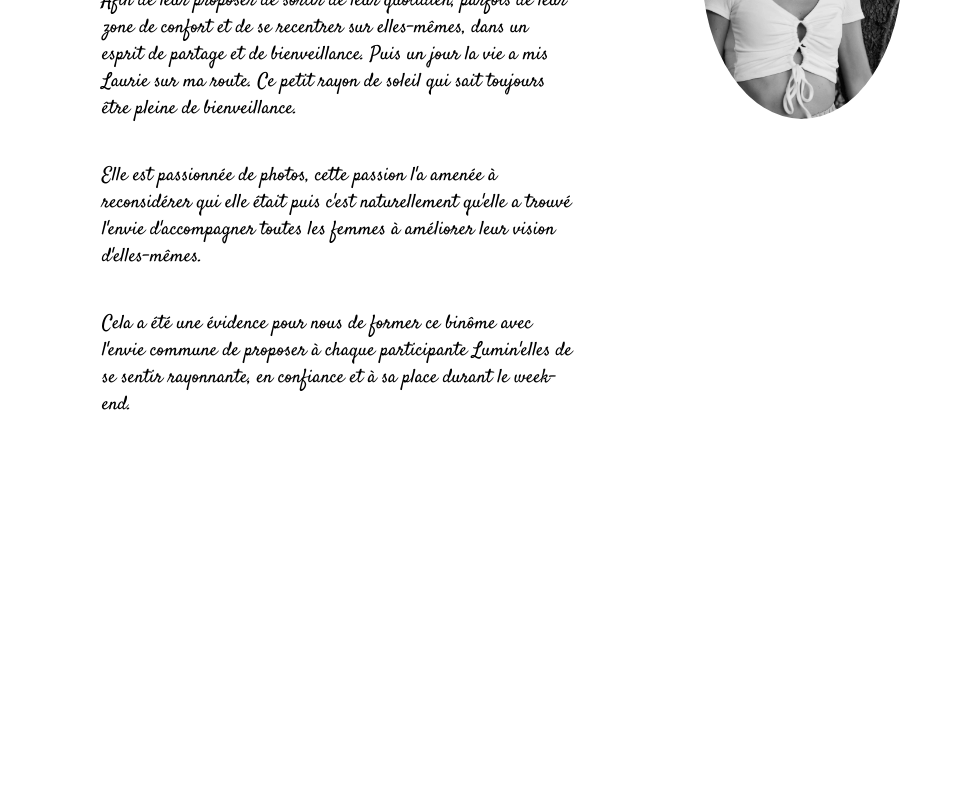
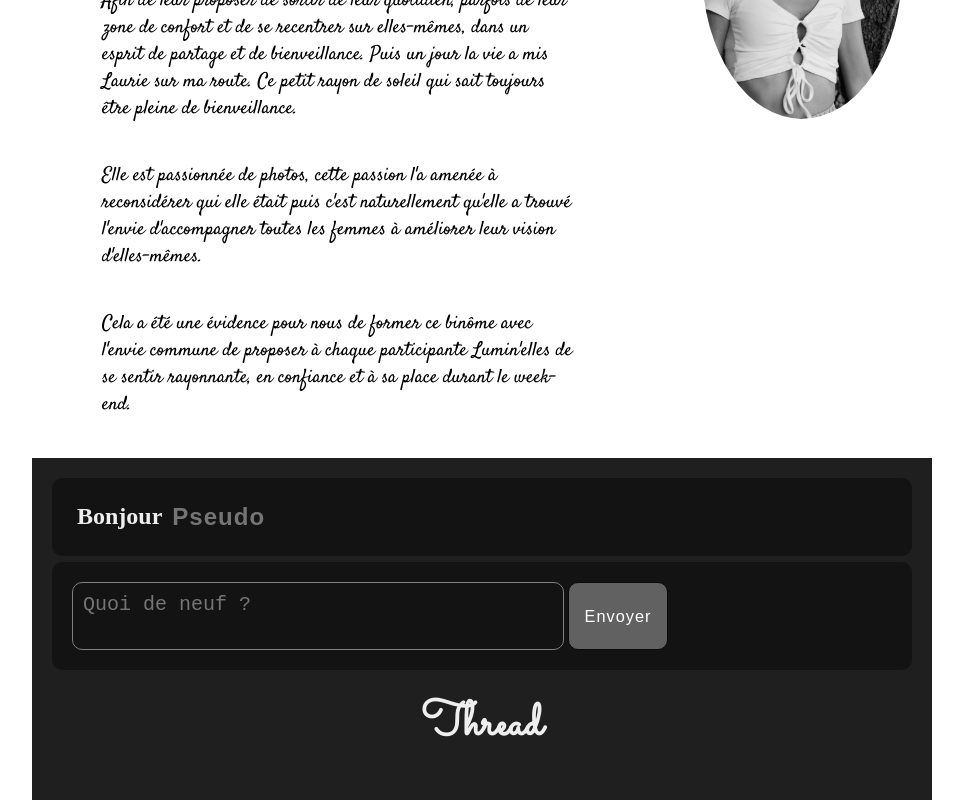
Before and after one commit to SanchezYoan/luminelles, a React (Create React App) app: page / in a window 1280 px wide. Shown: the part 665-1465 px from the top of the page, without its empty margins (158-1121 px from the left). Before the commit the page ends 1123 px from the top, so only its background shows below. Built offline with nearby package versions, Linux system fonts and the light colour scheme.

Commit message:
comments

```diff
--- a/package.json
+++ b/package.json
@@ -7,6 +7,7 @@
     "@testing-library/jest-dom": "^5.17.0",
     "@testing-library/react": "^13.4.0",
     "@testing-library/user-event": "^13.5.0",
+    "axios": "^1.5.0",
     "dotenv": "^16.3.1",
     "express": "^4.18.2",
     "mongoose": "^7.5.1",
--- a/src/App.js
+++ b/src/App.js
@@ -1,6 +1,5 @@
 import { BrowserRouter, Route, Routes } from "react-router-dom";
 import Home from "./pages/Home";
-import React from "react";
 import WeekEnd from "./pages/WeekEnd";
 import Contact from "./pages/Contact";
 import NotFound from "./pages/NotFound";
--- a/src/components/Comments.js
+++ b/src/components/Comments.js
@@ -1,7 +1,24 @@
-import React from "react";
+import React, { useState } from "react";
+import NewPost from "./NewPost";
+import Thread from "./Thread";
 
 const Comments = () => {
-  return <div></div>;
+  const [userId, setUserId] = useState("");
+
+  return (
+    <div className="comments-container">
+      <div className="login">
+        <h3>Bonjour</h3>
+        <input
+          type="text"
+          placeholder="Pseudo"
+          onChange={(e) => setUserId(e.target.value)}
+        />
+      </div>
+      <NewPost userId={userId} />
+      <Thread userId={userId} />
+    </div>
+  );
 };
 
 export default Comments;
--- /dev/null
+++ b/src/components/NewPost.js
@@ -0,0 +1,35 @@
+import axios from "axios";
+import React, { useState } from "react";
+
+const NewPost = ({ userId }) => {
+  const [message, setMessage] = useState("");
+
+  const handleForm = (e) => {
+    e.preventDefault();
+
+    axios
+      .post("http://localhost:5000/post/", {
+        message,
+        author: userId,
+      })
+      .then((res) => console.log(res));
+  };
+
+  return (
+    <div>
+      <form
+        action=""
+        className="new-post-container"
+        onSubmit={(e) => handleForm(e)}
+      >
+        <textarea
+          placeholder="Quoi de neuf ?"
+          onChange={(e) => setMessage(e.target.value)}
+        ></textarea>
+        <input type="submit" value="Envoyer" />
+      </form>
+    </div>
+  );
+};
+
+export default NewPost;
--- /dev/null
+++ b/src/components/Thread.js
@@ -0,0 +1,11 @@
+import React from "react";
+
+const Thread = () => {
+  return (
+    <div>
+      <h1>Thread</h1>
+    </div>
+  );
+};
+
+export default Thread;
--- a/src/pages/Home.js
+++ b/src/pages/Home.js
@@ -2,7 +2,7 @@ import React from "react";
 import { HomeData } from "../data/homeData";
 import Navigation from "../components/Navigation";
 import SocialNetwork from "../components/SocialNetwork";
-
+import Comments from "../components/Comments";
 const Home = () => {
   return (
     <div className="home">
@@ -32,6 +32,7 @@ const Home = () => {
           </div>
         </div>
       </div>
+      <Comments />
     </div>
   );
 };
--- a/src/styles/_settings.scss
+++ b/src/styles/_settings.scss
@@ -21,6 +21,10 @@
   $color-4: rgb(141, 141, 141);
   $black: rgb(40, 40, 40);
   $red: rgb(253, 87, 87);
+
+  body {
+    overflow: hidden;
+  }
 
   * {
     textarea {
--- /dev/null
+++ b/src/styles/components/_comments.scss
@@ -0,0 +1,165 @@
+.comments-container {
+    background: rgb(31, 31, 31);
+    color: rgb(238, 238, 238);
+    max-width: 900px;
+    margin: 0 auto;
+    padding: 20px;
+  }
+  .login,
+  .new-post-container,
+  .thread-container {
+    box-shadow: 0 0 0 black;
+  }
+  .login {
+    display: flex;
+    background: rgb(19, 19, 19);
+    border-radius: 10px;
+    padding: 25px;
+  }
+  .login h3 {
+    font-size: 1.5rem;
+  }
+  .login input {
+    width: 200px;
+    font-size: 1.5rem;
+    background: none;
+    border: none;
+    color: rgb(3, 218, 81);
+    margin-left: 10px;
+    font-weight: bold;
+    letter-spacing: 1px;
+    outline: none;
+  }
+  .new-post-container {
+    background: rgb(19, 19, 19);
+    border-radius: 10px;
+    margin: 6px 0;
+    padding: 20px;
+    display: flex;
+  }
+  textarea {
+    background: none;
+    resize: none;
+    border: 1px solid grey;
+    width: 60%;
+    font-size: 1.25rem;
+    border-radius: 10px;
+    padding: 10px;
+    color: white;
+  }
+  input[type="submit"] {
+    border-radius: 10px;
+    border: 1px solid rgb(10, 10, 10);
+    margin-left: 4px;
+    width: 100px;
+    background: rgb(97, 97, 97);
+    color: white;
+    cursor: pointer;
+    transition: 0.15s;
+    letter-spacing: 1px;
+    font-size: 1.02rem;
+  }
+  input[type="submit"]:hover {
+    transform: translateX(-2px);
+    filter: brightness(120%);
+    color: rgb(3, 218, 81);
+  }
+  .thread-container {
+    background: rgb(19, 19, 19);
+    padding: 10px 18px;
+    border-radius: 10px;
+  }
+  .card {
+    background: rgb(65, 65, 65);
+    border-radius: 10px;
+    padding: 14px;
+    margin: 10px 0;
+    position: relative;
+  }
+  .card-header {
+    display: flex;
+    justify-content: space-between;
+    margin-bottom: 15px;
+    color: rgb(199, 199, 199);
+  }
+  .card-header h3 {
+    letter-spacing: 1px;
+    font-size: 1.4rem;
+    color: rgb(3, 218, 81);
+  }
+  .card-header p {
+    font-style: italic;
+  }
+  .card textarea {
+    font-size: 1rem;
+  }
+  .card > p {
+    font-size: 1.1rem;
+    margin-bottom: 20px;
+  }
+  .edit-container {
+    display: flex;
+  }
+  .edit-container button {
+    border-radius: 10px;
+    border: none;
+    margin-left: 5px;
+    width: 120px;
+    background: rgb(225, 224, 224);
+    cursor: pointer;
+    transition: 0.2s;
+  }
+  .edit-container button:hover {
+    transform: translateX(-2px);
+    filter: brightness(120%);
+  }
+  .icons-part {
+    height: 26px;
+  }
+  .like-icon {
+    position: absolute;
+    display: flex;
+    align-items: center;
+    bottom: 6px;
+    font-size: 1.2rem;
+  }
+  .like-icon p {
+    color: grey;
+  }
+  .like-icon span {
+    transform: translate(4px, 1px);
+    cursor: pointer;
+    transition: 0.15s;
+  }
+  .like-icon span:hover {
+    transform: scale(1.15) translate(4px, 1px);
+  }
+  #like-btn {
+    color: rgb(3, 218, 81);
+    font-size: 1.2rem;
+  }
+  #dislike-btn {
+    color: grey;
+    font-size: 1.2rem;
+  }
+  #update-btn {
+    right: 42px;
+  }
+  #delete-btn {
+    right: 14px;
+    bottom: 5px;
+    transform: rotate(45deg);
+    font-size: 1.45rem;
+  }
+  .update-delete-icons span {
+    font-size: 1.2rem;
+    position: absolute;
+    bottom: 8px;
+    cursor: pointer;
+    transition: 0.15s;
+  }
+  #update-btn:hover,
+  #delete-btn:hover {
+    filter: brightness(250%);
+    transform: translateX(1px) rotate(25deg);
+  }
--- a/src/styles/index.scss
+++ b/src/styles/index.scss
@@ -3,4 +3,5 @@
 @import "./components/socialNetwork";
 @import "./pages/home";
 @import "./pages/contact";
-@import "./pages/weekend"
+@import "./pages/weekend";
+@import "./components/comments"
--- a/src/styles/pages/_home.scss
+++ b/src/styles/pages/_home.scss
@@ -30,6 +30,7 @@ body {
                     transform: rotate(15deg);
                 }
                 100% {
+
                     transform: rotate(-15deg);
                 }
             }
```
Also changed, not shown: 1 other file (tests, documents, lock files or other folders).
